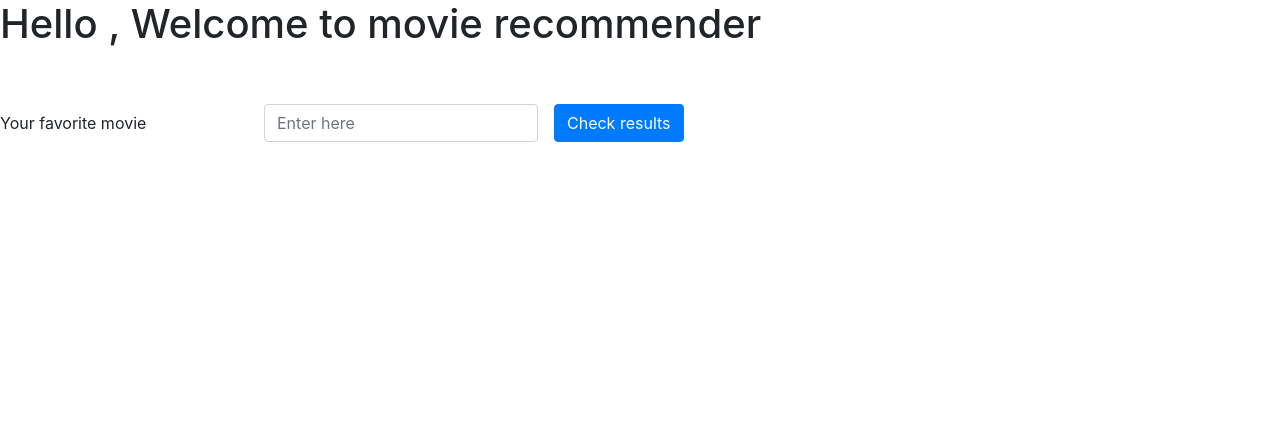
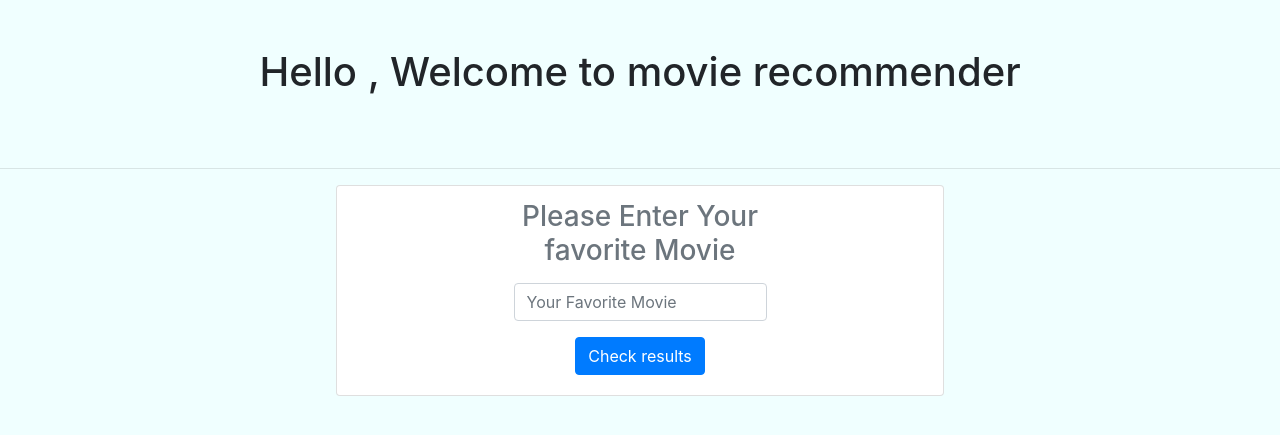
Before and after one commit to igniterab/movlive, a Django app: page / in a window 1280 px wide. Shown: the top 435 px of the page. Run offline with Django 3.2, Linux system fonts and the light colour scheme; parts of the project's set-up code (start-up, migrations or seed data) failed here and were passed over; some libraries are stand-ins or nearby versions.

Commit message:
improved ui

```diff
--- a/movie/settings.py
+++ b/movie/settings.py
@@ -23,9 +23,9 @@ BASE_DIR = os.path.dirname(os.path.dirname(os.path.abspath(__file__)))
 SECRET_KEY = 'z&m!!e833n6u4r$z$+ziyj96)+7jf242lgp56u!&4!c)*ie#lm'
 
 # SECURITY WARNING: don't run with debug turned on in production!
-DEBUG = False
+DEBUG = True
 
-ALLOWED_HOSTS = ['movie404.herokuapp.com']
+ALLOWED_HOSTS = []
 
 
 # Application definition
--- a/movie/views.py
+++ b/movie/views.py
@@ -1,49 +1,59 @@
 from django.shortcuts import render
-
-
+from django.http import HttpResponse
 import pandas as pd
 import numpy as np
 
 
-user_ratings = pd.read_csv("C:\\Users\\Ashish Bhardwaj\\Desktop\\m\\movie\\movie\\ratings.csv")
-tags = pd.read_csv("C:\\Users\\Ashish Bhardwaj\\Desktop\\m\\movie\\movie\\tags.csv")
-movies_title = pd.read_csv("C:\\Users\\Ashish Bhardwaj\\Desktop\\m\\movie\\movie\\movies.csv")
-#Using regular expressions to find a year stored between parentheses
-#We specify the parantheses so we don't conflict with movies that have years in their titles
-movies_title['year'] = movies_title.title.str.extract('(\(\d\d\d\d\))',expand=False)
-#Removing the parentheses
-movies_title['year'] = movies_title.year.str.extract('(\d\d\d\d)',expand=False)
-#Removing the years from the 'title' column
+user_ratings = pd.read_csv(
+    "C:\\Users\\Ashish Bhardwaj\\Desktop\\Projects-for-resume\\movie-recommendation\\movie\\movie\\ratings.csv")
+tags = pd.read_csv(
+    "C:\\Users\\Ashish Bhardwaj\\Desktop\\Projects-for-resume\\movie-recommendation\\movie\\movie\\tags.csv")
+movies_title = pd.read_csv(
+    "C:\\Users\\Ashish Bhardwaj\\Desktop\\Projects-for-resume\\movie-recommendation\\movie\\movie\\movies.csv")
+# Using regular expressions to find a year stored between parentheses
+# We specify the parantheses so we don't conflict with movies that have years in their titles
+movies_title['year'] = movies_title.title.str.extract(
+    '(\(\d\d\d\d\))', expand=False)
+# Removing the parentheses
+movies_title['year'] = movies_title.year.str.extract(
+    '(\d\d\d\d)', expand=False)
+# Removing the years from the 'title' column
 movies_title['title'] = movies_title.title.str.replace('(\(\d\d\d\d\))', '')
-#Applying the strip function to get rid of any ending whitespace characters that may have appeared
+# Applying the strip function to get rid of any ending whitespace characters that may have appeared
 movies_title['title'] = movies_title['title'].apply(lambda x: x.strip())
+movies_title['title'] = movies_title['title'].apply(lambda x: x.lower())
+links = pd.read_csv(
+    "C:\\Users\\Ashish Bhardwaj\\Desktop\\Projects-for-resume\\movie-recommendation\\movie\\movie\\links.csv")
+df = pd.merge(user_ratings, movies_title, on="movieId")
 
-links = pd.read_csv("C:\\Users\\Ashish Bhardwaj\\Desktop\\m\\movie\\movie\\links.csv")
-df = pd.merge(user_ratings , movies_title , on="movieId")
-
-#sns.set_style = 'white' #this will give me a white background
+# sns.set_style = 'white' #this will give me a white background
 df.groupby('title')['rating'].mean().sort_values(ascending=False)
 ratings = pd.DataFrame(df.groupby('title')['rating'].mean())
 ratings['No. of rating'] = pd.DataFrame(df.groupby('title')['rating'].count())
-movie_mat = df.pivot_table(index="userId",columns='title',values='rating')
-
-
+movie_mat = df.pivot_table(index="userId", columns='title', values='rating')
 
 
 def home(request):
-    return render(request,'index.html')
+    return render(request, 'index.html')
+
 
 def check(request):
-    text_name = request.POST.get('text','default')
-    movie_name = text_name
-    movie_name_user_ratings = movie_mat[movie_name]
-    similar_to_movie_name = movie_mat.corrwith(movie_name_user_ratings)
-    corr_movie_name = pd.DataFrame(similar_to_movie_name,columns=['corelation'])
-    corr_movie_name.dropna(inplace=True)
-    corr_movie_name = corr_movie_name.join(ratings['No. of rating'])
-    a = pd.DataFrame(corr_movie_name[corr_movie_name['No. of rating']>100].sort_values('corelation',ascending=False).head())
-    b = list(a.index[0:5])
+    try:
+        movie_name = request.POST.get('text', 'default')
+        movie_name = movie_name.lower()
+        movie_name_user_ratings = movie_mat[movie_name]
+        similar_to_movie_name = movie_mat.corrwith(movie_name_user_ratings)
+        corr_movie_name = pd.DataFrame(
+            similar_to_movie_name, columns=['corelation'])
+        corr_movie_name.dropna(inplace=True)
+        corr_movie_name = corr_movie_name.join(ratings['No. of rating'])
+        a = pd.DataFrame(corr_movie_name[corr_movie_name['No. of rating'] > 100].sort_values(
+            'corelation', ascending=False).head())
+        b = list(a.index[0:5])
 
-    punct = {"data":text_name,'a':b[0],'b':b[1],'c':b[2],'d':b[3],'e':b[4]}
+        punct = {"data": movie_name, 'a': b[0],
+                 'b': b[1], 'c': b[2], 'd': b[3], 'e': b[4]}
 
-    return render(request,'movie.html',punct)
+        return render(request, 'movie.html', punct)
+    except:
+        return HttpResponse("<h1>This movie is not present in our database.</h1>")
--- a/templates/index.html
+++ b/templates/index.html
@@ -1,29 +1,35 @@
 <!DOCTYPE html>
 <html lang="en">
 <head>
-    <meta charset="UTF-8">
-    <meta name="viewport" content="width=device-width, initial-scale=1.0">
-     <!-- Bootstrap CSS -->
-     <link rel="stylesheet" href="https://stackpath.bootstrapcdn.com/bootstrap/4.5.0/css/bootstrap.min.css" integrity="sha384-9aIt2nRpC12Uk9gS9baDl411NQApFmC26EwAOH8WgZl5MYYxFfc+NcPb1dKGj7Sk" crossorigin="anonymous">
+  <meta charset="utf-8">
+  <meta name="viewport" content="width=device-width, initial-scale=1, shrink-to-fit=no">
+
+  <!-- Bootstrap CSS -->
+  <link rel="stylesheet" href="https://stackpath.bootstrapcdn.com/bootstrap/4.3.1/css/bootstrap.min.css" integrity="sha384-ggOyR0iXCbMQv3Xipma34MD+dH/1fQ784/j6cY/iJTQUOhcWr7x9JvoRxT2MZw1T" crossorigin="anonymous">
 
     <title>Movie recommendation</title>
 </head>
-<body>
+<body style="background-color: azure;">
+  <center>
+    <br><br>
     <h1>Hello , Welcome to movie recommender</h1><br><br>
+       <hr />
+       <div class="card" style="width: 38rem;">
+        <div class="card-body">
+    <form action="check/" method="POST">
+      {% csrf_token %}
+        <div class="form-group col-md-6">
+          <label class="card-subtitle mb-2 text-muted"><h3>Please Enter Your favorite Movie</h3></label>
+          <input type="text" name="text" class="form-control" placeholder="Your Favorite Movie">
+        </div>
 
-    <form class="form-inline" action="check/" method="POST">
-      {% csrf_token %}
-      <div class="form-group mb-2">
-        <label  class="sr-only">Movie</label>
-        <input readonly class="form-control-plaintext"  value="Your favorite movie">
-      </div>
-      <div class="form-group mx-sm-3 mb-2">
-        <label  class="sr-only">Name</label>
-        <input type="text" name='text' class="form-control"  placeholder="Enter here">
-      </div>
-      <button type="submit" class="btn btn-primary mb-2">Check results</button>
+
+      <button type="submit" class="btn btn-primary">Check results</button>
+
     </form>
-
+  </div>
+</div>
+  </center>
 
   <!-- Optional JavaScript -->
     <!-- jQuery first, then Popper.js, then Bootstrap JS -->
```
Also changed, not shown: templates/movie.html (+12 -3 lines).
